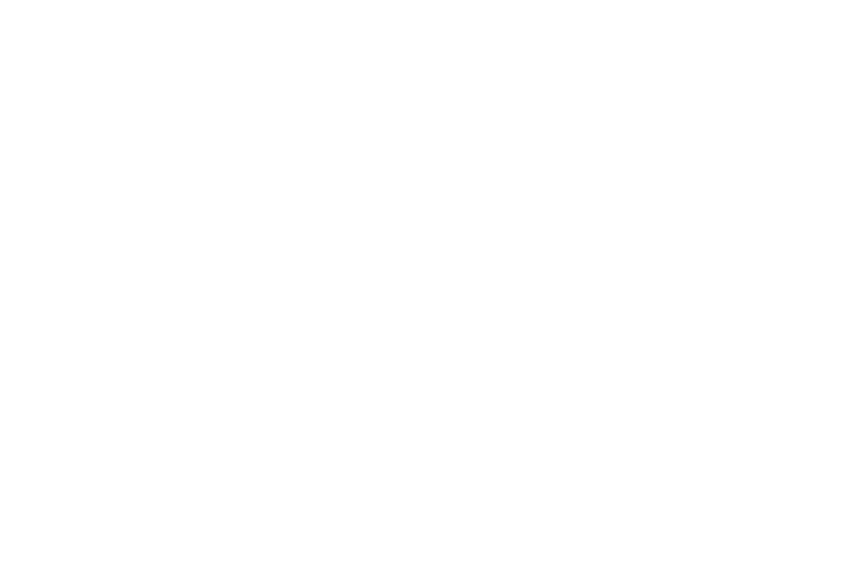
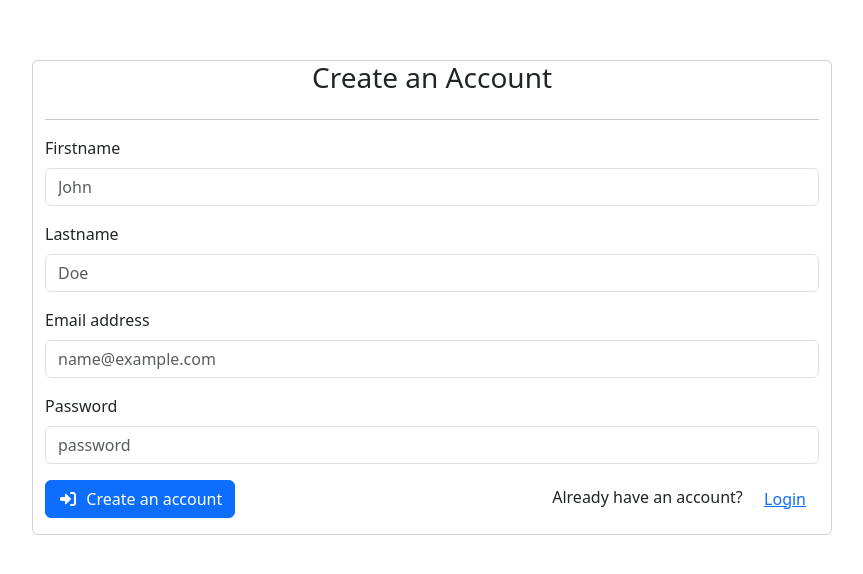
Before and after one commit to karthi-mr/book-social-network, an Angular app in the folder book-network-ui/: page /register in a window 1280 px wide. Before the commit this address led to /. Shown: the part 132-706 px from the top of the page, without its empty margins (208-1071 px from the left). Built offline with nearby package versions, Linux system fonts and the light colour scheme.

Commit message:
implemented register functionality

```diff
--- a/book-network-ui/src/app/app.routes.ts
+++ b/book-network-ui/src/app/app.routes.ts
@@ -1,8 +1,12 @@
 import { Routes } from '@angular/router';
 import {Login} from './components/login/login';
+import {Register} from './components/register/register';
 
 export const routes: Routes = [
   {
     path: 'login', component: Login
-  }
+  },
+  {
+    path: 'register', component: Register
+  },
 ];
--- a/book-network-ui/src/app/components/login/login.html
+++ b/book-network-ui/src/app/components/login/login.html
@@ -35,10 +35,8 @@
 
   <div class="d-flex justify-content-between mb-3">
     <button type="button" class="btn btn-primary" (click)="login()">
-      <em>
-        <i class="fas fa-sign-in-alt"></i>
-        &nbsp;Sign in
-      </em>
+      <em class="fas fa-sign-in-alt"></em>
+      &nbsp;Sign in
     </button>
     <div>
       Don't have an account?&nbsp;
--- /dev/null
+++ b/book-network-ui/src/app/components/register/register.html
@@ -0,0 +1,70 @@
+<div class="container-fluid card login-container">
+  <h3 class="text-center">Create an Account</h3>
+  <hr />
+  @if (errorMsg.length) {
+    <div class="alert alert-danger" role="alert">
+      <ul>
+        @for (msg of errorMsg; track $index) {
+          <li>{{ msg }}</li>
+        }
+      </ul>
+    </div>
+  }
+
+  <!-- firstname -->
+  <div class="mb-3">
+    <label class="form-label" for="firstname">Firstname</label>
+    <input
+      type="text"
+      class="form-control"
+      id="firstname"
+      placeholder="John"
+      [(ngModel)]="registerRequest.firstname" />
+  </div>
+
+  <!-- lastname -->
+  <div class="mb-3">
+    <label class="form-label" for="lastname">Lastname</label>
+    <input
+      type="text"
+      class="form-control"
+      id="lastname"
+      placeholder="Doe"
+      [(ngModel)]="registerRequest.lastname" />
+  </div>
+
+  <!-- email -->
+  <div class="mb-3">
+    <label class="form-label" for="login">Email address</label>
+    <input
+      type="email"
+      class="form-control"
+      id="login"
+      placeholder="name@example.com"
+      [(ngModel)]="registerRequest.email" />
+  </div>
+
+  <!-- password -->
+  <div class="mb-3">
+    <label class="form-label" for="password">Password</label>
+    <input
+      type="password"
+      class="form-control"
+      id="password"
+      placeholder="password"
+      [(ngModel)]="registerRequest.password" />
+  </div>
+
+  <div class="d-flex justify-content-between mb-3">
+    <button type="button" class="btn btn-primary" (click)="registerUser()">
+      <em class="fas fa-sign-in-alt"></em>
+      &nbsp;Create an account
+    </button>
+    <div>
+      Already have an account?&nbsp;
+      <button type="button" class="btn btn-link" (click)="login()">
+        Login
+      </button>
+    </div>
+  </div>
+</div>
--- /dev/null
+++ b/book-network-ui/src/app/components/register/register.ts
@@ -0,0 +1,62 @@
+import { Component } from '@angular/core';
+import {RegistrationRequest} from '../../services/models/registration-request';
+import {FormsModule} from '@angular/forms';
+import {HttpClient, HttpErrorResponse} from '@angular/common/http';
+import {Router} from '@angular/router';
+import {ApiConfiguration} from '../../services/api-configuration';
+import {register} from '../../services/functions';
+
+@Component({
+  selector: 'app-register',
+  imports: [
+    FormsModule
+  ],
+  templateUrl: './register.html',
+  styleUrl: './register.scss'
+})
+export class Register {
+  protected registerRequest: RegistrationRequest = {
+    email: '',
+    firstname: '',
+    lastname: '',
+    password: ''
+  }
+
+  protected errorMsg: Array<string> = [];
+
+  constructor(
+    private http: HttpClient,
+    private router: Router,
+    private apiConfig: ApiConfiguration
+  ) {
+  }
+
+  registerUser() {
+    this.errorMsg = [];
+    register(
+      this.http,
+      this.apiConfig.rootUrl,
+      {
+        body: this.registerRequest
+      }
+    ).subscribe({
+      next: (res) => {
+        console.log(res);
+        this.router.navigate(['activate-account']);
+      },
+      error: (err: HttpErrorResponse) => {
+        console.log("Error:", err);
+
+        if (err.error.validationErrors) {
+          this.errorMsg = err.error.validationErrors;
+        } else {
+          this.errorMsg.push(err.error.error);
+        }
+      }
+    });
+  }
+
+  login() {
+    this.router.navigate(['login']);
+  }
+}
```
Also changed, not shown: book-network-ui/src/app/components/register/register.scss (added), 1 other file (tests, documents, lock files or other folders).
